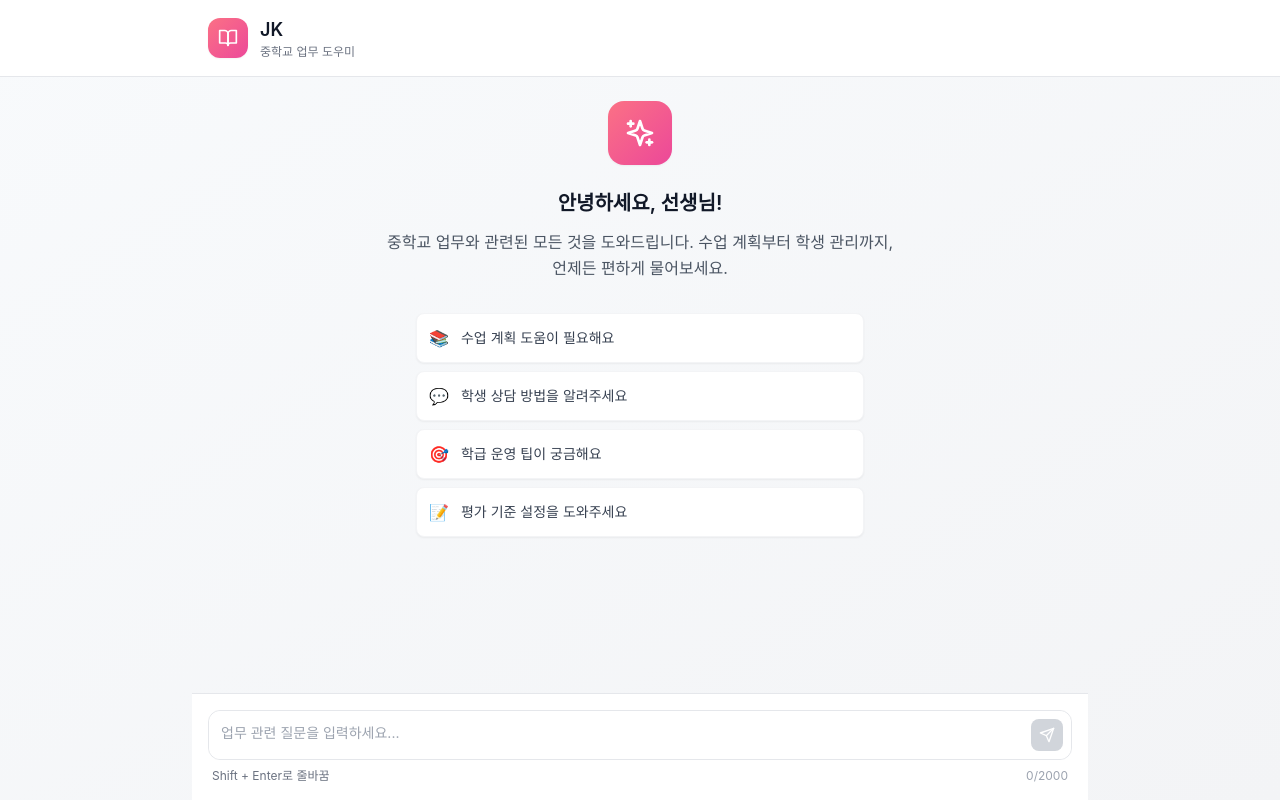
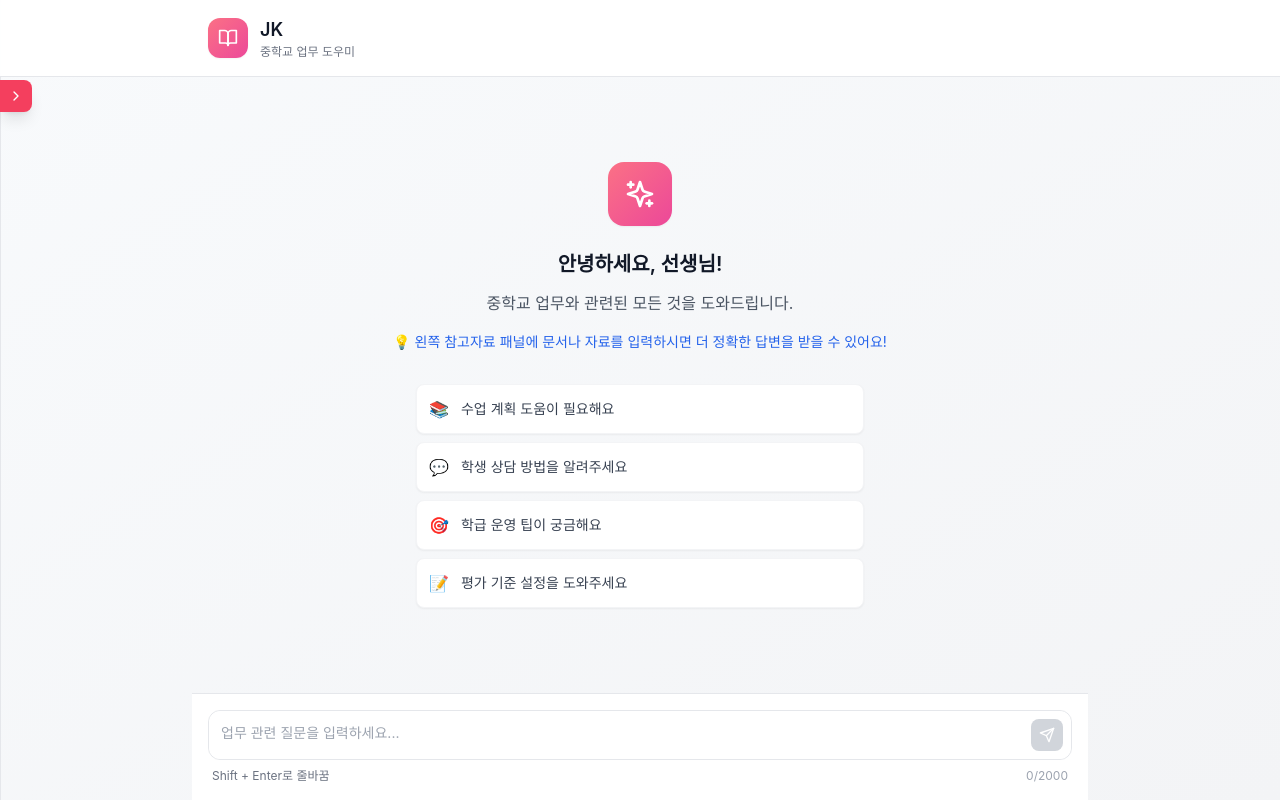
Before and after one commit to kjk3217/my-ai-chatbot, a Next.js app: page / in a window 1280 px wide. Built offline with nearby package versions, Linux system fonts and the light colour scheme.

Commit message:
Update index.js

```diff
--- a/pages/index.js
+++ b/pages/index.js
@@ -1,11 +1,14 @@
 import { useState, useRef, useEffect } from 'react';
 import ChatMessage from '../components/ChatMessage';
 import ChatInput from '../components/ChatInput';
+import SidePanel from '../components/SidePanel';
 import { BookOpen, Sparkles, RotateCcw, Send, User, GraduationCap } from 'lucide-react';
 
 export default function Home() {
   const [messages, setMessages] = useState([]);
   const [isLoading, setIsLoading] = useState(false);
+  const [isSidePanelOpen, setIsSidePanelOpen] = useState(false);
+  const [referenceText, setReferenceText] = useState('');
   const messagesEndRef = useRef(null);
   const inputRef = useRef(null);
 
@@ -34,18 +37,27 @@ export default function Home() {
     }, 100);
 
     try {
+      // 참고자료가 있으면 함께 전송
+      const prompt = referenceText.trim()
+        ? `[참고자료]\n${referenceText}\n\n[질문]\n${message}\n\n위 참고자료를 바탕으로 답변해주세요.`
+        : message;
+
       const response = await fetch('/api/chat', {
         method: 'POST',
         headers: {
           'Content-Type': 'application/json',
         },
-        body: JSON.stringify({ message }),
+        body: JSON.stringify({ message: prompt }),
       });
 
       const data = await response.json();
 
       if (response.ok) {
-        const botMessage = { text: data.reply, isUser: false };
+        const botMessage = {
+          text: data.reply,
+          isUser: false,
+          hasReference: !!referenceText.trim() // 참고자료 사용 여부 표시
+        };
         setMessages(prev => [...prev, botMessage]);
       } else {
         throw new Error(data.message || '오류가 발생했습니다.');
@@ -75,7 +87,7 @@ export default function Home() {
     }
   };
 
-  const ChatMessage = ({ message, isUser }) => (
+  const ChatMessage = ({ message, isUser, hasReference }) => (
     <div className="flex gap-3 group mb-5">
       <div className="flex-shrink-0">
         {isUser ? (
@@ -90,10 +102,15 @@ export default function Home() {
       </div>
 
       <div className="flex-1 space-y-1">
-        <div className={`text-xs font-medium ${
+        <div className={`text-xs font-medium flex items-center gap-2 ${
           isUser ? 'text-indigo-600' : 'text-rose-600'
         }`}>
           {isUser ? '선생님' : 'JK'}
+          {hasReference && (
+            <span className="px-2 py-0.5 bg-blue-100 text-blue-600 rounded-full text-xs">
+              📋 참고자료 활용
+            </span>
+          )}
         </div>
         <div className="prose prose-sm max-w-none">
           <div className={`leading-relaxed whitespace-pre-wrap rounded-lg p-3 ${
@@ -109,7 +126,19 @@ export default function Home() {
   );
 
   return (
-    <div className="min-h-screen bg-gradient-to-br from-slate-50 to-gray-100 flex flex-col">
+    <div className="min-h-screen bg-gradient-to-br from-slate-50 to-gray-100 flex">
+      {/* 사이드 패널 */}
+      <SidePanel
+        isOpen={isSidePanelOpen}
+        onToggle={() => setIsSidePanelOpen(!isSidePanelOpen)}
+        referenceText={referenceText}
+        onReferenceTextChange={setReferenceText}
+      />
+
+      {/* 메인 컨텐츠 */}
+      <div className={`flex-1 flex flex-col transition-all duration-300 ${
+        isSidePanelOpen ? 'ml-80' : 'ml-0'
+      }`}>
         {/* 헤더 */}
         <header className="border-b border-gray-200 bg-white/95 backdrop-blur-sm sticky top-0 z-10">
           <div className="max-w-4xl mx-auto px-4 py-4 flex items-center justify-between">
@@ -118,10 +147,15 @@ export default function Home() {
                 <BookOpen className="w-5 h-5 text-white" />
               </div>
               <div>
-              <h1 className="text-lg font-semibold text-gray-900">
-                JK
-              </h1>
-              <p className="text-xs text-gray-500">중학교 업무 도우미</p>
+                <h1 className="text-lg font-semibold text-gray-900">JK</h1>
+                <p className="text-xs text-gray-500">
+                  중학교 업무 도우미
+                  {referenceText.trim() && (
+                    <span className="ml-2 px-2 py-0.5 bg-blue-100 text-blue-600 rounded-full text-xs">
+                      📋 참고자료 연결됨
+                    </span>
+                  )}
+                </p>
               </div>
             </div>
             {messages.length > 0 && (
@@ -149,9 +183,11 @@ export default function Home() {
                   <h2 className="text-xl font-semibold text-gray-900 mb-3">
                     안녕하세요, 선생님!
                   </h2>
-                <p className="text-gray-600 leading-relaxed mb-8">
+                  <p className="text-gray-600 leading-relaxed mb-4">
                     중학교 업무와 관련된 모든 것을 도와드립니다.
-                  수업 계획부터 학생 관리까지, 언제든 편하게 물어보세요.
+                  </p>
+                  <p className="text-sm text-blue-600 mb-8">
+                    💡 왼쪽 참고자료 패널에 문서나 자료를 입력하시면 더 정확한 답변을 받을 수 있어요!
                   </p>
 
                   <div className="grid grid-cols-1 gap-2 max-w-md mx-auto">
@@ -182,6 +218,7 @@ export default function Home() {
                     key={index}
                     message={message.text}
                     isUser={message.isUser}
+                    hasReference={message.hasReference}
                   />
                 ))}
 
@@ -191,7 +228,14 @@ export default function Home() {
                       <GraduationCap className="w-4 h-4 text-white" />
                     </div>
                     <div className="flex-1 pt-1">
-                    <div className="text-xs font-medium text-rose-600 mb-2">JK</div>
+                      <div className="text-xs font-medium text-rose-600 mb-2 flex items-center gap-2">
+                        JK
+                        {referenceText.trim() && (
+                          <span className="px-2 py-0.5 bg-blue-100 text-blue-600 rounded-full text-xs">
+                            📋 참고자료 분석 중...
+                          </span>
+                        )}
+                      </div>
                       <div className="flex gap-1">
                         <div className="w-2 h-2 bg-gray-400 rounded-full animate-pulse"></div>
                         <div className="w-2 h-2 bg-gray-400 rounded-full animate-pulse" style={{animationDelay: '0.2s'}}></div>
@@ -214,5 +258,6 @@ export default function Home() {
           </div>
         </main>
       </div>
+    </div>
   );
 }
```
Lines whose indentation alone changed are shown as unchanged.
